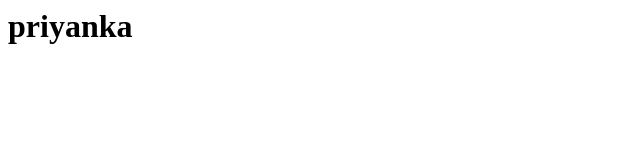
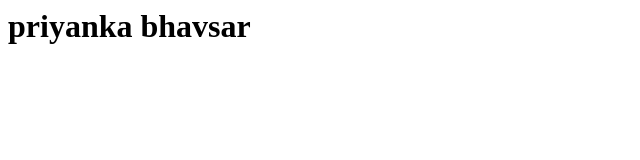
Before and after one commit to priham/demojenkins, a plain HTML site: page index.html in a window 1280 px wide. Shown: the whole page, without its empty margins (0-640 px from the left). Drawn offline with Linux system fonts and the light colour scheme.

Commit message:
Update index.html

```diff
--- a/index.html
+++ b/index.html
@@ -1,5 +1,5 @@
 <html>
 <head>
-<h1>priyanka</h1>
+<h1>priyanka bhavsar</h1>
 </head>
 </html>
```
